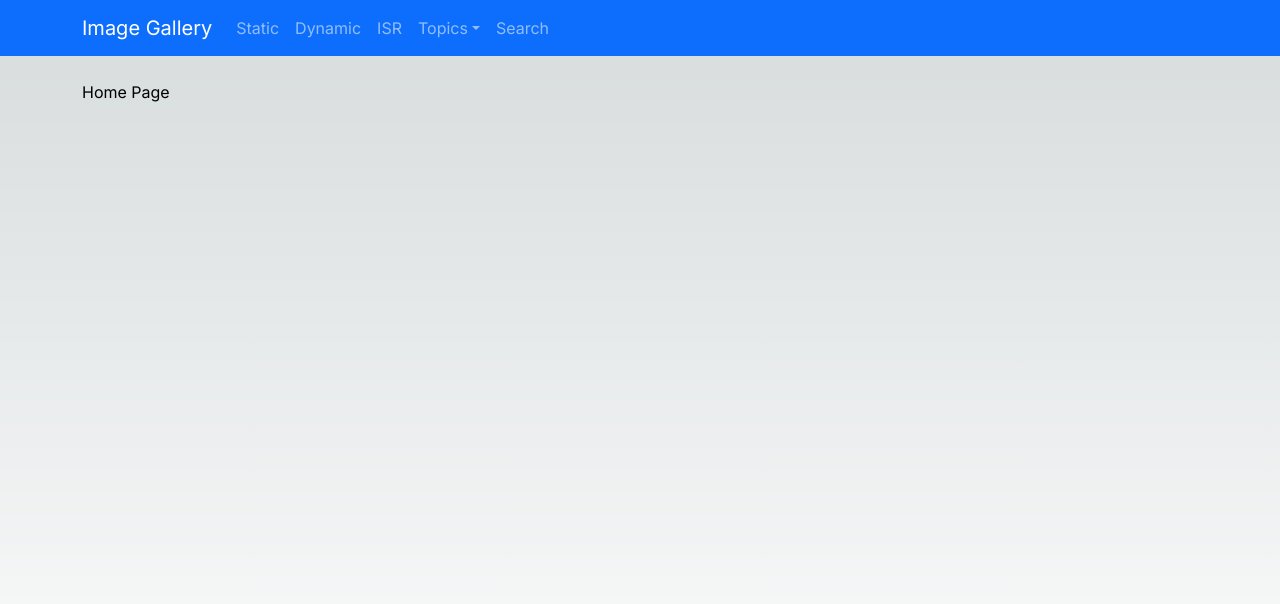
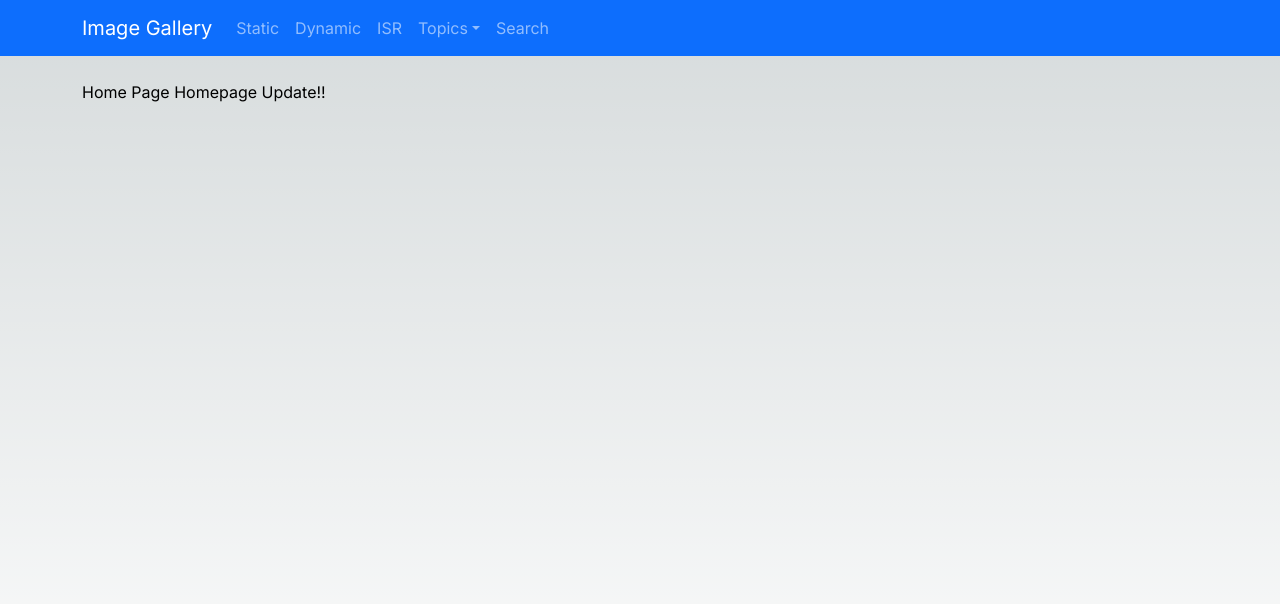
Before and after one commit to Wunhyeon/Image-Gallery-NextJS, a Next.js app: page / in a window 1280 px wide. Shown: the top 604 px of the page. Built offline with nearby package versions, Linux system fonts and the light colour scheme.

Commit message:
deploy test

```diff
--- a/src/app/page.tsx
+++ b/src/app/page.tsx
@@ -1,3 +1,3 @@
 export default function Home() {
-  return <div>Home Page</div>;
+  return <div>Home Page Homepage Update!!</div>;
 }
```
